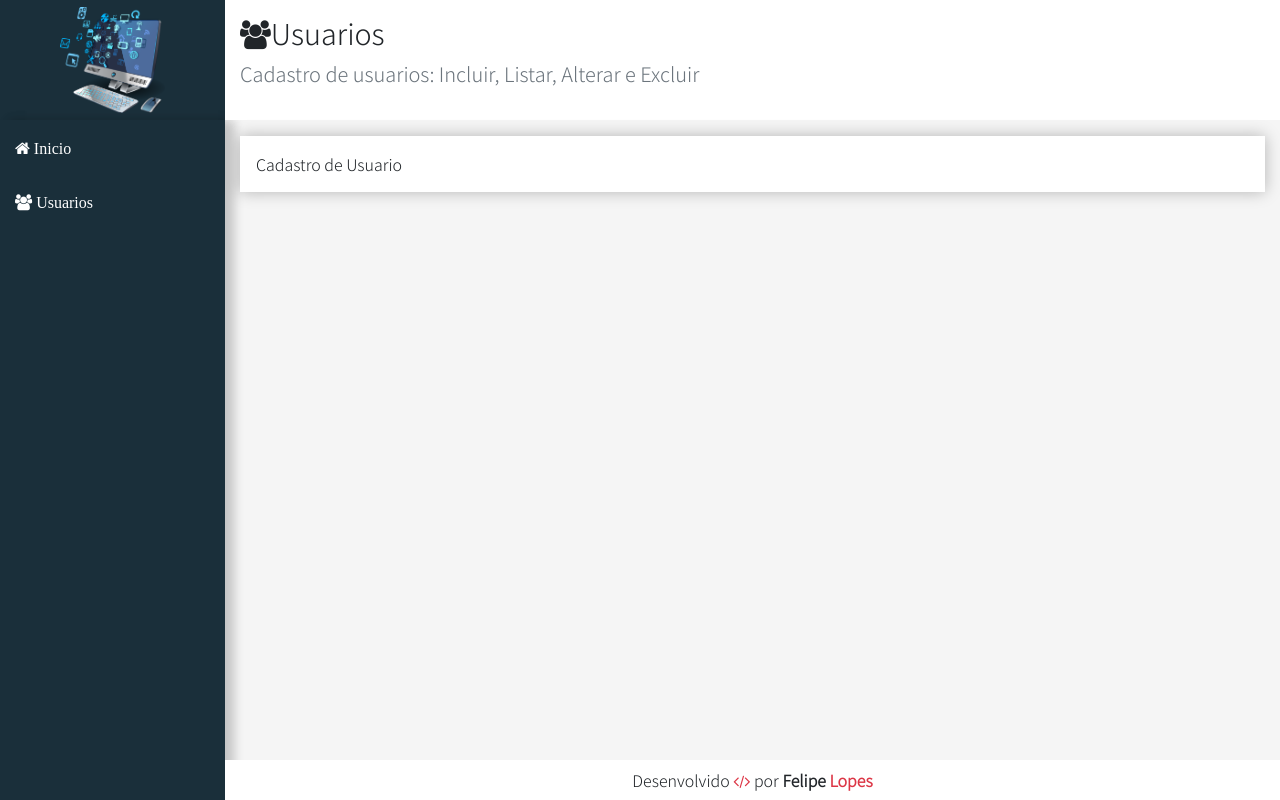
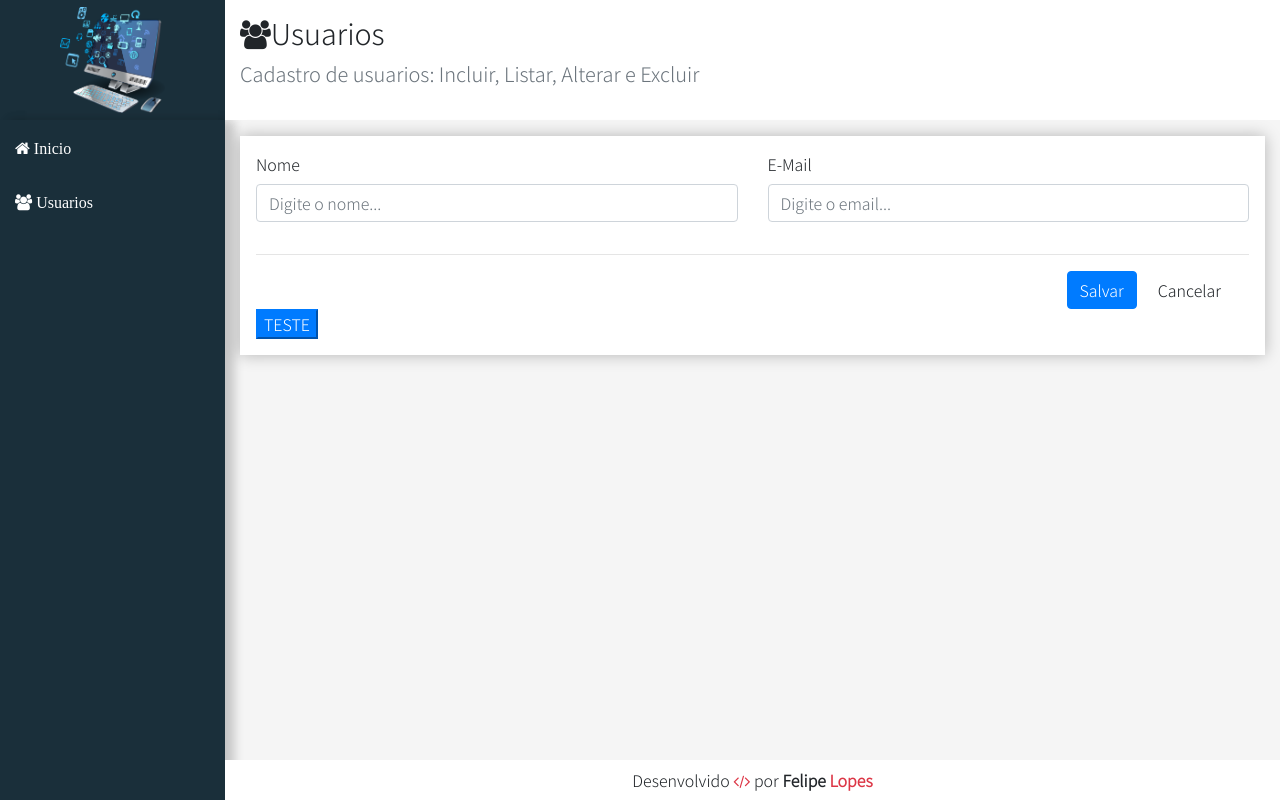
Before and after one commit to FelipeLopes94/projeto-crud-react, a React (Create React App) app in the folder frontend/: page /#/users in a window 1280 px wide. Built offline with nearby package versions, Linux system fonts and the light colour scheme.

Commit message:
Salvando dados no Back End

```diff
--- a/frontend/src/components/templates/home/Home.jsx
+++ b/frontend/src/components/templates/home/Home.jsx
@@ -2,9 +2,18 @@ import React from 'react';
 import Main from '../Main';
 
 
+
+const headerProps = {
+
+    icon: 'home',
+    title: 'Inicio',
+    subtitle: 'Projeto CRUD'
+
+}
+
 const Home = (props) =>
 
-    <Main icon="home" title="Inicio" subtitle="projeto CRUD">
+    <Main {...headerProps}>
 
         <div className="display-4">Bem Vindo !</div>
         <hr />
--- a/frontend/src/components/templates/routes/Routes.jsx
+++ b/frontend/src/components/templates/routes/Routes.jsx
@@ -1,5 +1,5 @@
 import React from 'react'
-import {BrowserRouter, Switch, Route, Redirect } from 'react-router-dom'
+import { Switch, Route, Redirect } from 'react-router-dom'
 
 import Home from '../home/Home';
 import UserCrud from '../user/UserCrud';
--- a/frontend/src/components/templates/user/UserCrud.jsx
+++ b/frontend/src/components/templates/user/UserCrud.jsx
@@ -1,5 +1,6 @@
-import React, {Component} from 'react';
+import React, { Component } from 'react';
 import Main from '../Main';
+import axios from 'axios';
 
 const headerProps = {
 
@@ -9,12 +10,115 @@ const headerProps = {
 
 }
 
+const baseUrl = "http://localhost:3001/users"
+const initialState = {
+
+    user: { user: '', email: '' },
+    list: []
+
+}
 export default class UserCrud extends Component {
+
+    state = { ...initialState }
+
+    clear() {
+
+        this.setState({ user: initialState.user })
+
+    }
+
+    save() {
+
+        const user = this.state.user
+        const method = user.id ? 'put' : 'post'
+        const url = user.id ? `${baseUrl}/${user.id}` : baseUrl
+        axios[method](url, user)
+            .then(resp => {
+                const list = this.getUpdateList(resp.data)
+                this.setState({ user: initialState.user, list })
+
+            })
+
+    }
+
+    getUpdateList(user) {
+
+        const list = this.state.list.filter(u => u.id !== user.id)
+        list.unshift(user)
+
+        return list
+
+
+    }
+
+    setStateData(event) {
+        const user = { ...this.state.user };
+
+        user[event.target.name] = event.target.value
+        this.setState({ user })
+
+    }
+
+    renderForm() {
+        return (
+            <div className="form">
+                <div className="row">
+                    <div className="co-12 col-md-6">
+                        <div className="form-group">
+                            <label htmlFor="">Nome</label>
+                            <input type="text"
+                                className="form-control"
+                                name="name"
+                                value={this.state.user.name}
+                                onChange={e => this.setStateData(e)}
+                                placeholder="Digite o nome..."
+                            />
+                        </div>
+                    </div>
+                    <div className="co-12 col-md-6">
+                        <div className="form-group">
+                            <label htmlFor="">E-Mail</label>
+                            <input type="text"
+                                className="form-control"
+                                name="email"
+                                value={this.state.user.email}
+                                onChange={e => this.setStateData(e)}
+                                placeholder="Digite o email..."
+                            />
+                        </div>
+                    </div>
+                </div>
+
+                <hr />
+
+                <div className="col-12 d-flex justify-content-end">
+                    <button className="btn btn-primary"
+                        onClick={e => this.save(e)}>
+                        Salvar
+                    </button>
+
+                    <button className="btn btn-seconday ml-2"
+                        onClick={e => this.clear(e)}>
+                        Cancelar
+                    </button>
+
+                </div>
+
+            </div>
+        )
+    }
+
+    teste() {
+        console.log(this.state.user)
+
+    }
+
     render() {
         return (
 
             <Main {...headerProps}>
-                Cadastro de Usuario
+                {this.renderForm()}
+                <button className="btn-primary" onClick={() => this.teste()} >TESTE</button>
             </Main>
 
         )
```
Also changed, not shown: frontend/src/components/templates/header/Header.jsx (line endings or trailing spaces), 1 other file (tests, documents, lock files or other folders).
